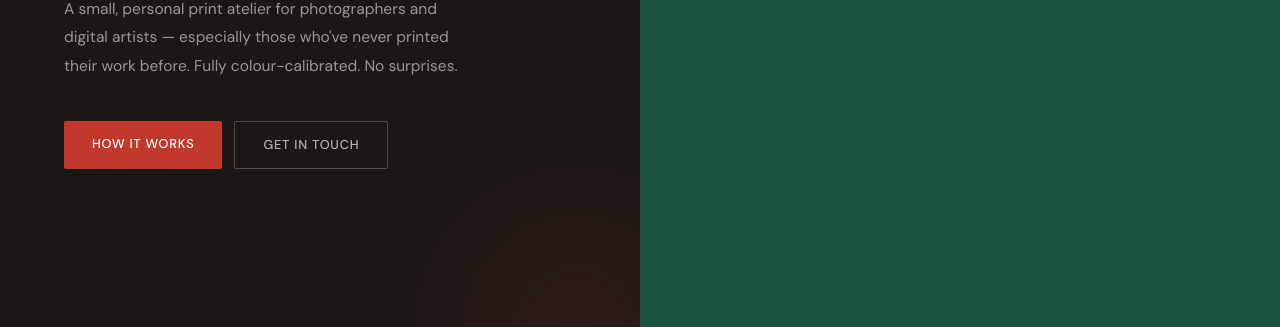
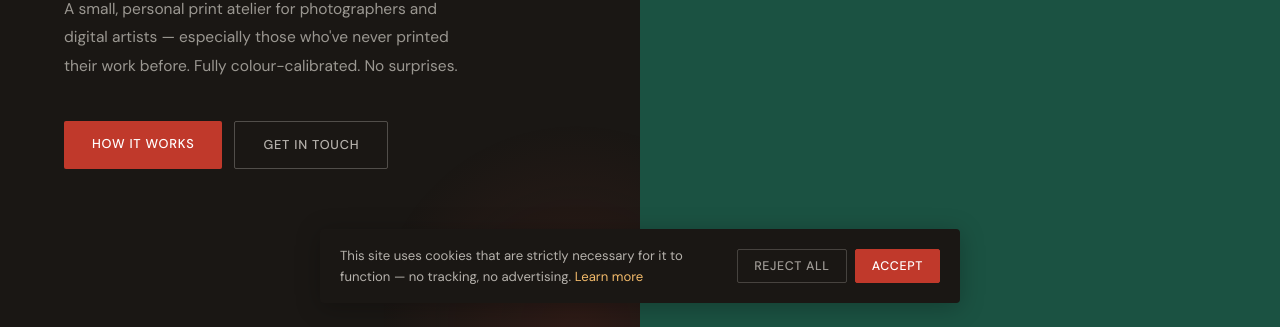
Before and after one commit to MrTarahb/baji-prints, a website: page public/index.html in a window 1280 px wide. Shown: the part 473-800 px from the top of the page. Drawn offline with nearby package versions, Linux system fonts and the light colour scheme; no server answers; a web font is replaced by a local one.

Commit message:
add cookie consent banner

```diff
--- a/public/index.html
+++ b/public/index.html
@@ -537,6 +537,118 @@ document.querySelectorAll('a[href^="#"]').forEach(link => {
 
 loadContent();
 loadPortfolio();
+
+// ── COOKIE BANNER ─────────────────────────────────────────────────────────────
+(function() {
+  if (localStorage.getItem('cookie_choice')) return;
+
+  const banner = document.createElement('div');
+  banner.id = 'cookie-banner';
+  banner.innerHTML = `
+    <div id="cookie-inner">
+      <p id="cookie-text">This site uses cookies that are strictly necessary for it to function — no tracking, no advertising. <a href="#" id="cookie-more">Learn more</a></p>
+      <div id="cookie-actions">
+        <button id="cookie-reject">Reject all</button>
+        <button id="cookie-accept">Accept</button>
+      </div>
+    </div>
+  `;
+  document.body.appendChild(banner);
+
+  const style = document.createElement('style');
+  style.textContent = `
+    #cookie-banner {
+      position: fixed;
+      bottom: 1.5rem;
+      left: 50%;
+      transform: translateX(-50%);
+      z-index: 999;
+      width: calc(100% - 3rem);
+      max-width: 640px;
+      background: var(--ink);
+      border-radius: 4px;
+      padding: 1rem 1.25rem;
+      box-shadow: 0 4px 24px rgba(0,0,0,0.25);
+      animation: slideUp 0.4s ease;
+    }
+    #cookie-inner {
+      display: flex;
+      align-items: center;
+      justify-content: space-between;
+      gap: 1.5rem;
+      flex-wrap: wrap;
+    }
+    #cookie-text {
+      font-size: 0.82rem;
+      color: rgba(248,244,236,0.7);
+      line-height: 1.6;
+      flex: 1;
+      min-width: 200px;
+    }
+    #cookie-text a {
+      color: var(--apricot-l);
+      text-decoration: none;
+    }
+    #cookie-actions {
+      display: flex;
+      gap: 0.5rem;
+      flex-shrink: 0;
+    }
+    #cookie-reject, #cookie-accept {
+      font-family: var(--fb);
+      font-size: 0.78rem;
+      font-weight: 500;
+      letter-spacing: 0.05em;
+      text-transform: uppercase;
+      border-radius: 2px;
+      padding: 0.5rem 1rem;
+      cursor: pointer;
+      border: 1px solid rgba(248,244,236,0.2);
+      transition: background 0.2s, border-color 0.2s;
+    }
+    #cookie-reject {
+      background: transparent;
+      color: rgba(248,244,236,0.6);
+    }
+    #cookie-reject:hover {
+      border-color: rgba(248,244,236,0.5);
+      color: var(--cream);
+    }
+    #cookie-accept {
+      background: var(--red);
+      color: white;
+      border-color: var(--red);
+    }
+    #cookie-accept:hover { background: var(--red-l); }
+    @keyframes slideUp {
+      from { opacity: 0; transform: translateX(-50%) translateY(16px); }
+      to { opacity: 1; transform: translateX(-50%) translateY(0); }
+    }
+    @media (max-width: 500px) {
+      #cookie-inner { flex-direction: column; gap: 0.75rem; }
+      #cookie-actions { width: 100%; }
+      #cookie-reject, #cookie-accept { flex: 1; text-align: center; }
+    }
+  `;
+  document.head.appendChild(style);
+
+  function dismiss(choice) {
+    localStorage.setItem('cookie_choice', choice);
+    banner.style.transition = 'opacity 0.3s, transform 0.3s';
+    banner.style.opacity = '0';
+    banner.style.transform = 'translateX(-50%) translateY(12px)';
+    setTimeout(() => banner.remove(), 300);
+  }
+
+  document.getElementById('cookie-accept').addEventListener('click', () => dismiss('accepted'));
+  document.getElementById('cookie-reject').addEventListener('click', () => dismiss('rejected'));
+  document.getElementById('cookie-more').addEventListener('click', (e) => {
+    e.preventDefault();
+    document.getElementById('cookie-text').innerHTML = `
+      This site uses one session cookie (<code style="font-family:var(--fm);font-size:.75em">connect.sid</code>) which keeps you logged in to the admin panel. No analytics, no advertising, no third-party tracking. Google Fonts are loaded externally. If you reject, the site still works fully.
+    `;
+  });
+})();
 </script>
 </body>
 </html>
```
